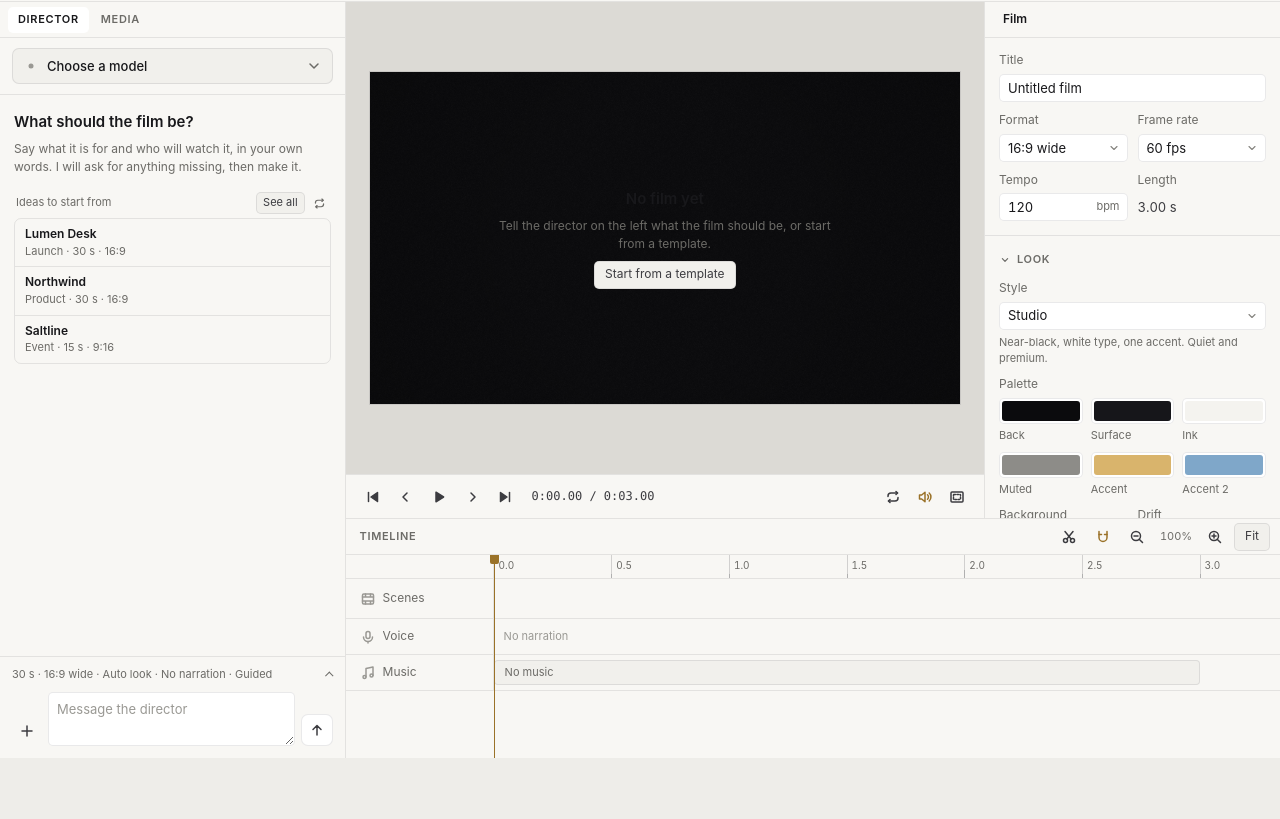
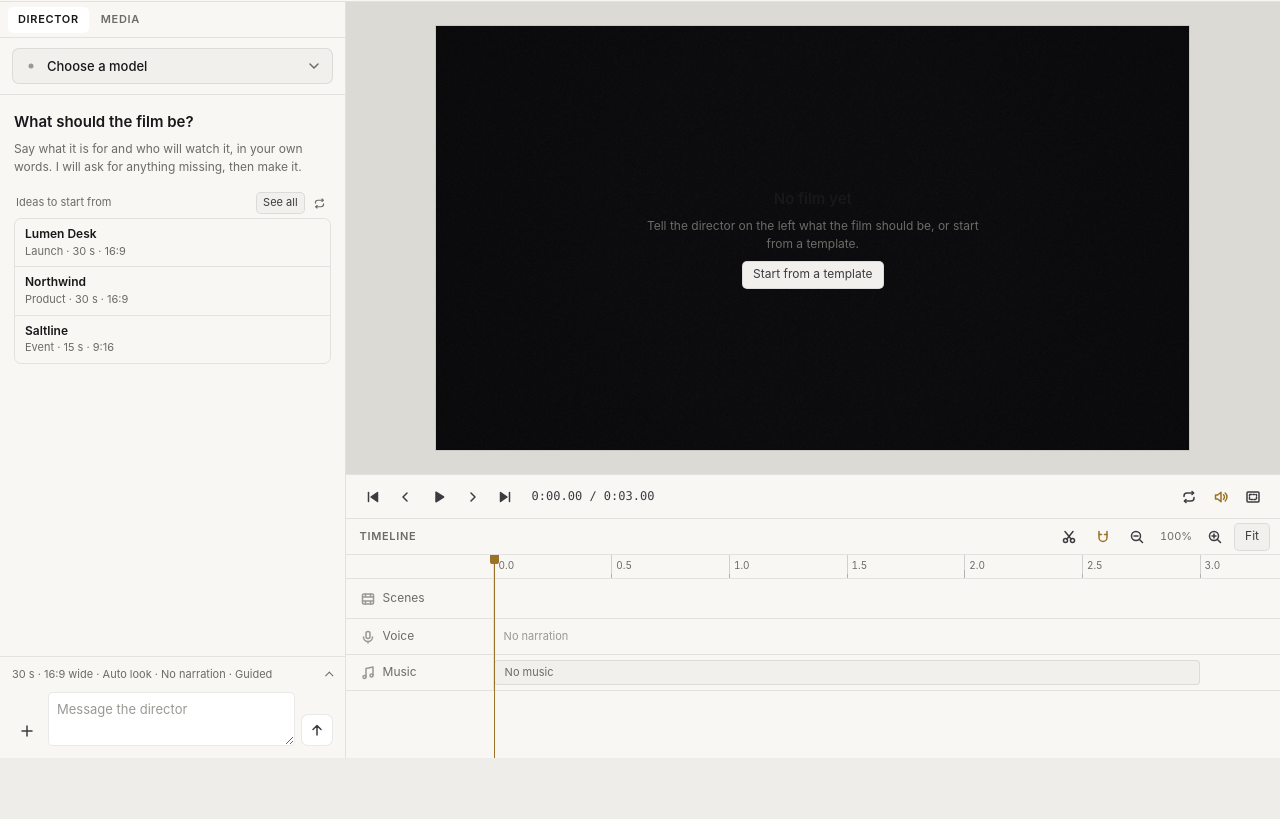
Before and after one commit to Hash-7777/open-Hash-LMG, a website with bundled scripts: page src/index.html in a window 1280 px wide. Shown: the part 42-861 px from the top of the page. After the commit the page ends 800 px from the top, so only its background shows below. Built offline with nearby package versions, Linux system fonts and the light colour scheme.

Commit message:
Open the inspector only when there is something to edit, with a close button and the film's settings behind a Film button by the title
Developer: Seif Hashish
Project: Hash LMG

Summary:
The editor shows three areas by default: the director, the preview and the
timeline. The inspector opens when a scene or layer is selected, or when
the film's own settings are asked for from the new Film button beside the
title or the first part of the inspector's path. A close button sits beside
the path and Escape closes it as well; while it is closed the workspace
gives its column to the preview. The film's title is edited in the top bar
alone, so the film settings start with its format. CHANGELOG notes it.

Verification:
npm run check: 2,262 passed, 0 failed, from 32 check scripts
Editor served over HTTP and driven in headless Chrome: closed at start and with a template film, open for a selected scene, closed by its button, open for the film's settings, closed by Escape; screenshots read.
Not run in a built app.

```diff
--- a/src/app/inspector.js
+++ b/src/app/inspector.js
@@ -1,16 +1,21 @@
 // The inspector: hand edits to whatever is selected, after the model has made
-// the film. Nothing selected shows the film's own settings; a scene shows its
-// length, transition, camera and narration line; a layer shows, in three tabs
-// (layer-panel.js), how it looks, where it sits and how it moves.
+// the film. It is shown only while there is something to edit: a scene shows
+// its length, transition, camera and narration line; a layer shows, in three
+// tabs (layer-panel.js), how it looks, where it sits and how it moves; the
+// film's own settings show when asked for (the Film button by the title, or
+// the path's first part). With nothing to edit it closes, and the preview
+// takes its room.
 //
-// A path across the top (Film, Scene, Layer) goes back up a level. The panel
+// A path across the top (Film, Scene, Layer) goes back up a level, and a
+// close button beside it closes the panel. The panel
 // is drawn from the scene each time, and left alone while one of its own
 // fields has focus or a label is being dragged, so neither is interrupted by
 // a redraw. A layer with keyframes is drawn again as the playhead moves, so
 // its values are the ones at the playhead.
 
 import { narrationSection } from './narration-fields.js';
-import { h, clear, perFrame } from './dom.js';
+import { h, clear, perFrame, iconButton } from './dom.js';
+import { ICONS } from './icons.js';
 import { findLayer, layerSlot } from './store.js';
 import {
   ASPECT_SHORT, field, pair, section, textInput, numberInput, select, toggle, segmented, colourInput, buttonRow, textButton, scrubbing,
@@ -33,11 +38,17 @@ function allLayers(list, out = []) {
   return out;
 }
 
-export function createInspector({ store, onVersion, settings = null }) {
+// onShow(open): the panel opened or closed, for the layout to make room.
+export function createInspector({ store, onVersion, settings = null, onShow = () => {} }) {
   const body = h('div', { class: 'insp-body' });
   const crumbs = h('nav', { class: 'crumbs', 'aria-label': 'Selection' });
   const foot = h('div', { class: 'insp-foot' });
-  const el = h('aside', { class: 'inspector', 'aria-label': 'Inspector' }, h('div', { class: 'panel-head' }, crumbs), body, foot);
+  // The film's settings, asked for; a selection made afterwards takes over.
+  let filmOpen = false;
+  const close = () => { filmOpen = false; store.select(null); render(); };
+  const openFilm = () => { filmOpen = true; store.select(null); render(); };
+  const closeBtn = iconButton(ICONS.cross, 'Close the panel', close, 'insp-close');
+  const el = h('aside', { class: 'inspector', 'aria-label': 'Inspector' }, h('div', { class: 'panel-head' }, crumbs, closeBtn), body, foot);
   // The path to what is selected; every part but the last goes back to it.
   const setPath = (...parts) => {
     clear(crumbs).append(...parts.flatMap(([label, go], i) => {
@@ -75,7 +86,6 @@ export function createInspector({ store, onVersion, settings = null }) {
     }
     return [
       section(null,
-        field('Title', textInput(s.title, (v) => film((doc) => { doc.title = v; }), { max: 120 })),
         pair(
           field('Format', select(s.aspect, Object.keys(ASPECTS).map((k) => [k, ASPECT_SHORT[k] || k]), (v) => film((doc) => { doc.aspect = v; delete doc.width; delete doc.height; }))),
           field('Frame rate', select(String(s.fps), FPS_CHOICES.map((f) => [String(f), `${f} fps`]), (v) => film((doc) => { doc.fps = Number(v); })))),
@@ -122,7 +132,7 @@ export function createInspector({ store, onVersion, settings = null }) {
   function scenePanel(S) {
     const s = scene();
     const index = s.scenes.indexOf(S);
-    setPath(['Film', () => store.select(null)], [`Scene ${index + 1} of ${s.scenes.length}`]);
+    setPath(['Film', openFilm], [`Scene ${index + 1} of ${s.scenes.length}`]);
     const tr = S.transition;
     return [
       section('Scene',
@@ -278,12 +288,15 @@ export function createInspector({ store, onVersion, settings = null }) {
 
   function render() {
     const { selection, project } = st();
+    const open = Boolean(selection.scene) || filmOpen;
+    if (el.hidden === open) { el.hidden = !open; onShow(open); }
+    if (!open) return;
     const S = selection.scene ? project.scene.scenes.find((x) => x.id === selection.scene) : null;
     const L = S && selection.layer ? findLayer(S.layers, selection.layer) : null;
     let parts;
     clear(foot);
     if (L) {
-      setPath(['Film', () => store.select(null)], [`Scene ${project.scene.scenes.indexOf(S) + 1}`, () => store.select({ scene: S.id, layer: null })], [L.name || layerTitle(L)]);
+      setPath(['Film', openFilm], [`Scene ${project.scene.scenes.indexOf(S) + 1}`, () => store.select({ scene: S.id, layer: null })], [L.name || layerTitle(L)]);
       parts = layerPanel(S, L);
       foot.append(layerActions(() => duplicateLayer(S.id, L.id), () => deleteLayer(S.id, L.id)));
     } else if (S) parts = scenePanel(S);
@@ -308,7 +321,7 @@ export function createInspector({ store, onVersion, settings = null }) {
   el.addEventListener('focusout', settle);
   el.addEventListener('scrub-end', settle);
   store.on('project', maybeRender);
-  store.on('selection', () => { deferred = false; render(); });
+  store.on('selection', () => { if (st().selection.scene) filmOpen = false; deferred = false; render(); });
   // A layer's Position tab shows its values and keyframes at the playhead, so
   // it follows the playhead while it is moved by hand; while the film plays,
   // the panel waits.
@@ -317,7 +330,7 @@ export function createInspector({ store, onVersion, settings = null }) {
   store.on('playing', () => { if (!st().playing && following()) maybeRender(); });
   render();
 
-  return { el, deleteSelected() {
+  return { el, openFilm, close, toggleFilm: () => (filmOpen && !st().selection.scene ? close() : openFilm()), deleteSelected() {
     const { selection } = st();
     if (selection.layer) deleteLayer(selection.scene, selection.layer);
   } };
--- a/src/app/main.js
+++ b/src/app/main.js
@@ -96,7 +96,10 @@ async function boot() {
       toast(`${version.scene.title} is open. The film it came from is in Films.`);
     } catch (err) { toast(err.message || String(err), 'error'); }
   };
-  const inspector = createInspector({ store, onVersion, settings });
+  // The inspector opens for a selection or the film's settings; while it is
+  // closed the preview takes its room.
+  let workspace = null;
+  const inspector = createInspector({ store, onVersion, settings, onShow: (open) => workspace?.classList.toggle('no-inspector', !open) });
   const progress = createProgress();
   // The chat's attach button imports through the Media panel, made below.
   let mediaPanel = null;
@@ -139,6 +142,7 @@ async function boot() {
     iconButton(ICONS.open, 'Films', () => openProjectsDialog({ currentId: store.get().project.id, onOpen: openFilm, onNew: startFresh, onTemplates: openTemplates })),
     iconButton(ICONS.templates, 'Start from a template', openTemplates),
     titleInput,
+    iconButton(ICONS.film, 'Film settings: format, frame rate, tempo, look and sound', () => inspector.toggleFilm(), 'film-settings-btn'),
     progress.label,
     h('span', { class: 'spacer', 'data-tauri-drag-region': true }),
     undoBtn, redoBtn,
@@ -172,7 +176,7 @@ async function boot() {
   director.el.classList.add('side-panel');
   const side = h('div', { class: 'director' }, tabs, director.el, mediaPanel.el);
   showSide('director');
-  const workspace = h('main', { class: 'workspace' }, side, player.el, inspector.el, timeline.el);
+  workspace = h('main', { class: `workspace${inspector.el.hidden ? ' no-inspector' : ''}` }, side, player.el, inspector.el, timeline.el);
   document.body.append(topbar, workspace);
 
   store.on('history', paintHistory);
@@ -196,7 +200,7 @@ async function boot() {
     else if (e.key === 'Home') { e.preventDefault(); player.seek(0); }
     else if (e.key === 'End') { e.preventDefault(); player.seek(store.get().project.scene.duration); }
     else if (e.key === 's' || e.key === 'S') { e.preventDefault(); timeline.split(); }
-    else if (e.key === 'Escape') store.select(null);
+    else if (e.key === 'Escape') inspector.close();
     else if (e.key === 'Delete' || e.key === 'Backspace') { e.preventDefault(); inspector.deleteSelected(); }
   });
 
--- a/src/css/editor.css
+++ b/src/css/editor.css
@@ -60,6 +60,10 @@ svg { display: block; flex: none; }
 }
 .director { border-right: 1px solid var(--line); }
 .inspector { border-left: 1px solid var(--line); }
+/* With nothing to edit the inspector is closed and the preview takes its room. */
+.inspector[hidden] { display: none; }
+.workspace.no-inspector { grid-template-columns: var(--chat-w) minmax(var(--stage-min-w), 1fr) 0; }
+.insp-close { margin-left: auto; flex: none; }
 
 .panel-head {
   display: flex;
```
Also changed, not shown: CHANGELOG.md.
